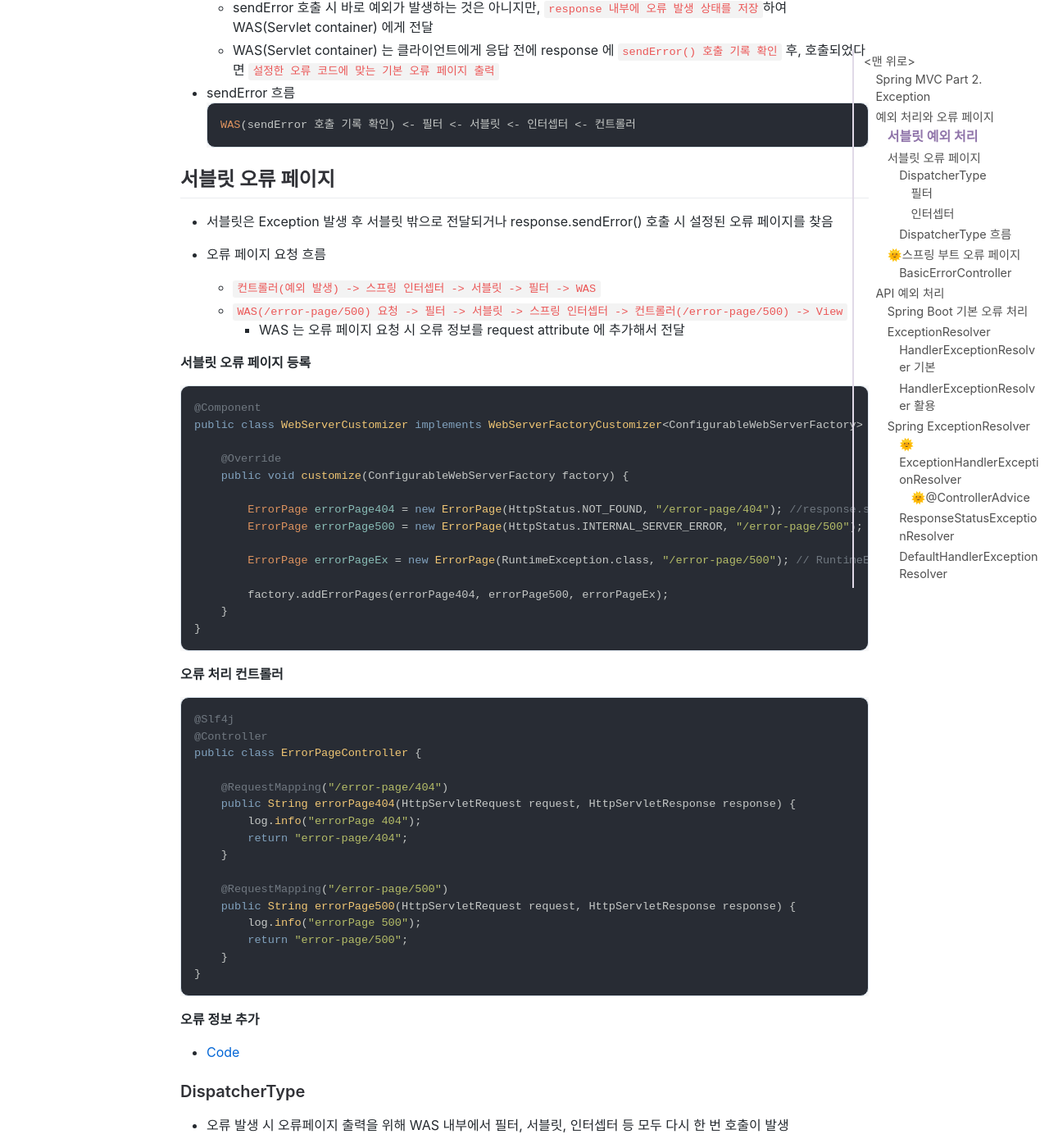
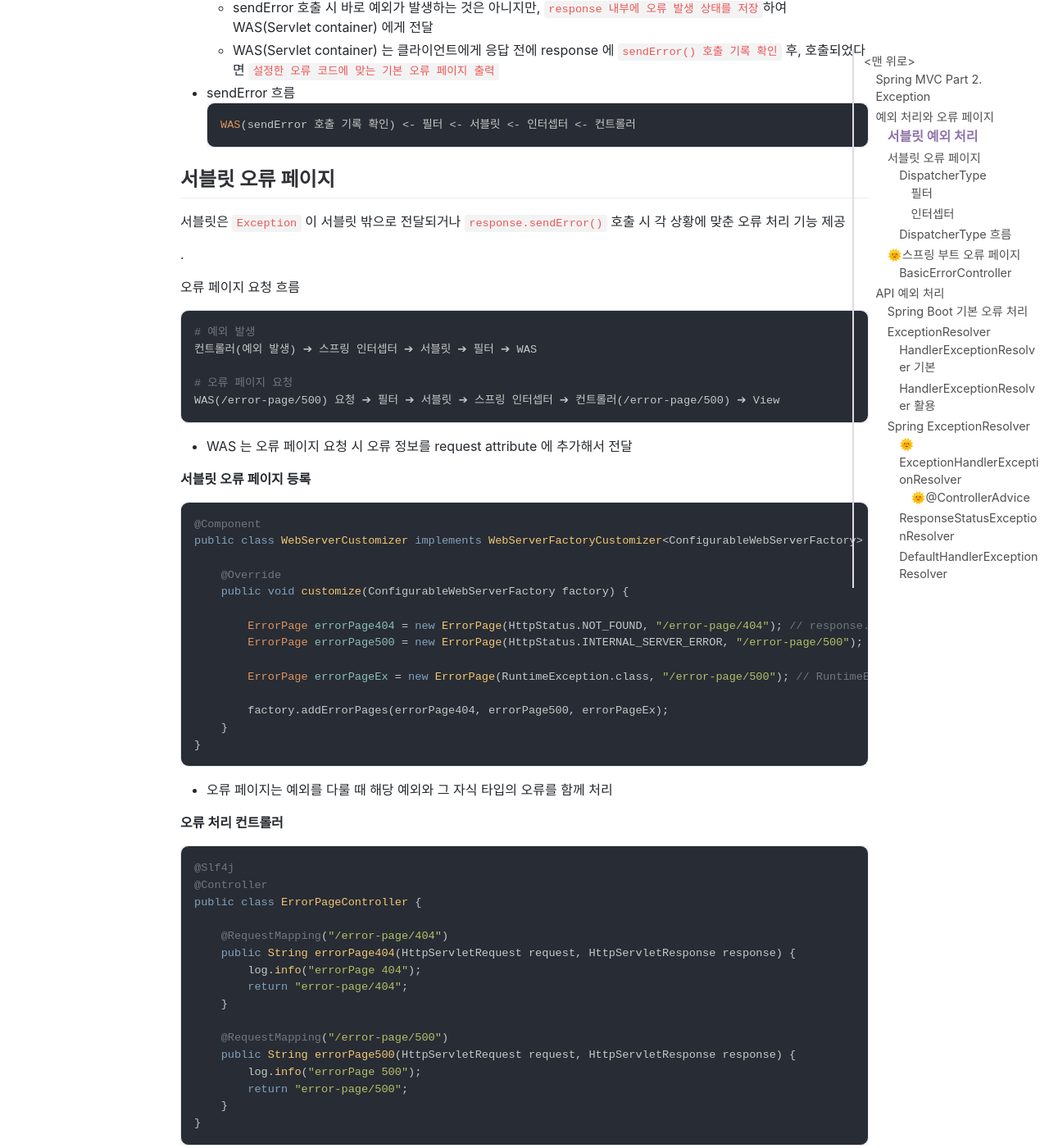
Before and after one commit to jihunparkme/jihunparkme.github.io, a Jekyll site: the page built from _posts/2021-10-14-Spring-MVC-Part2-Exception.md, in a window 1280 px wide and 1400 px high, scrolled down 1894 px. Shown: the whole window at 82% size. Built offline with Jekyll 4.4.1, drawn with Linux system fonts in a browser that asks for light colours; nearby versions of some CDN libraries; comment, search, counter and statistics services are not loaded.

Commit message:
[Conquest of Spring] 서블릿 오류 페이지

````diff
--- a/_posts/2021-10-14-Spring-MVC-Part2-Exception.md
+++ b/_posts/2021-10-14-Spring-MVC-Part2-Exception.md
@@ -68,24 +68,22 @@ public void error404(HttpServletResponse response) throws IOException {
   WAS(sendError 호출 기록 확인) <- 필터 <- 서블릿 <- 인터셉터 <- 컨트롤러
   ```
 
-
-
-
-
-
-
-
-
-
-
 ## 서블릿 오류 페이지
 
-- 서블릿은 Exception 발생 후 서블릿 밖으로 전달되거나 response.sendError() 호출 시 설정된 오류 페이지를 찾음
+서블릿은 `Exception` 이 서블릿 밖으로 전달되거나 `response.sendError()` 호출 시 각 상황에 맞춘 오류 처리 기능 제공
 
-- 오류 페이지 요청 흐름
-  - `컨트롤러(예외 발생) -> 스프링 인터셉터 -> 서블릿 -> 필터 -> WAS`
-  - `WAS(/error-page/500) 요청 -> 필터 -> 서블릿 -> 스프링 인터셉터 -> 컨트롤러(/error-page/500) -> View`
-    - WAS 는 오류 페이지 요청 시 오류 정보를 request attribute 에 추가해서 전달
+.
+
+오류 페이지 요청 흐름
+
+```text
+# 예외 발생
+컨트롤러(예외 발생) ➔ 스프링 인터셉터 ➔ 서블릿 ➔ 필터 ➔ WAS
+
+# 오류 페이지 요청
+WAS(/error-page/500) 요청 ➔ 필터 ➔ 서블릿 ➔ 스프링 인터셉터 ➔ 컨트롤러(/error-page/500) ➔ View
+```
+- WAS 는 오류 페이지 요청 시 오류 정보를 request attribute 에 추가해서 전달
 
 **서블릿 오류 페이지 등록**
 
@@ -96,8 +94,8 @@ public class WebServerCustomizer implements WebServerFactoryCustomizer<Configura
     @Override
     public void customize(ConfigurableWebServerFactory factory) {
 
-        ErrorPage errorPage404 = new ErrorPage(HttpStatus.NOT_FOUND, "/error-page/404"); //response.sendError(404)
-        ErrorPage errorPage500 = new ErrorPage(HttpStatus.INTERNAL_SERVER_ERROR, "/error-page/500"); //response.sendError(500)
+        ErrorPage errorPage404 = new ErrorPage(HttpStatus.NOT_FOUND, "/error-page/404"); // response.sendError(404)
+        ErrorPage errorPage500 = new ErrorPage(HttpStatus.INTERNAL_SERVER_ERROR, "/error-page/500"); // response.sendError(500)
 
         ErrorPage errorPageEx = new ErrorPage(RuntimeException.class, "/error-page/500"); // RuntimeException 또는 그 자식 타입의 예외
 
@@ -105,6 +103,8 @@ public class WebServerCustomizer implements WebServerFactoryCustomizer<Configura
     }
 }
 ```
+
+- 오류 페이지는 예외를 다룰 때 해당 예외와 그 자식 타입의 오류를 함께 처리
 
 **오류 처리 컨트롤러**
 
@@ -126,6 +126,23 @@ public class ErrorPageController {
     }
 }
 ```
+
+
+
+
+
+
+
+
+
+
+
+
+
+
+
+
+
 
 **오류 정보 추가**
 
````
